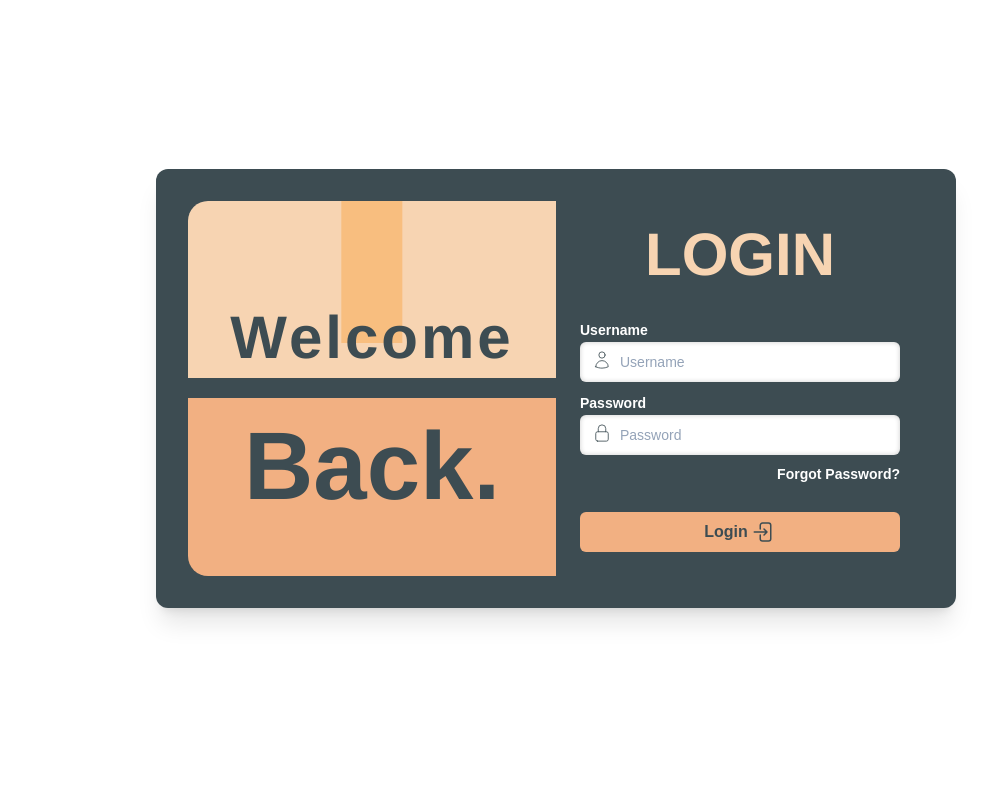
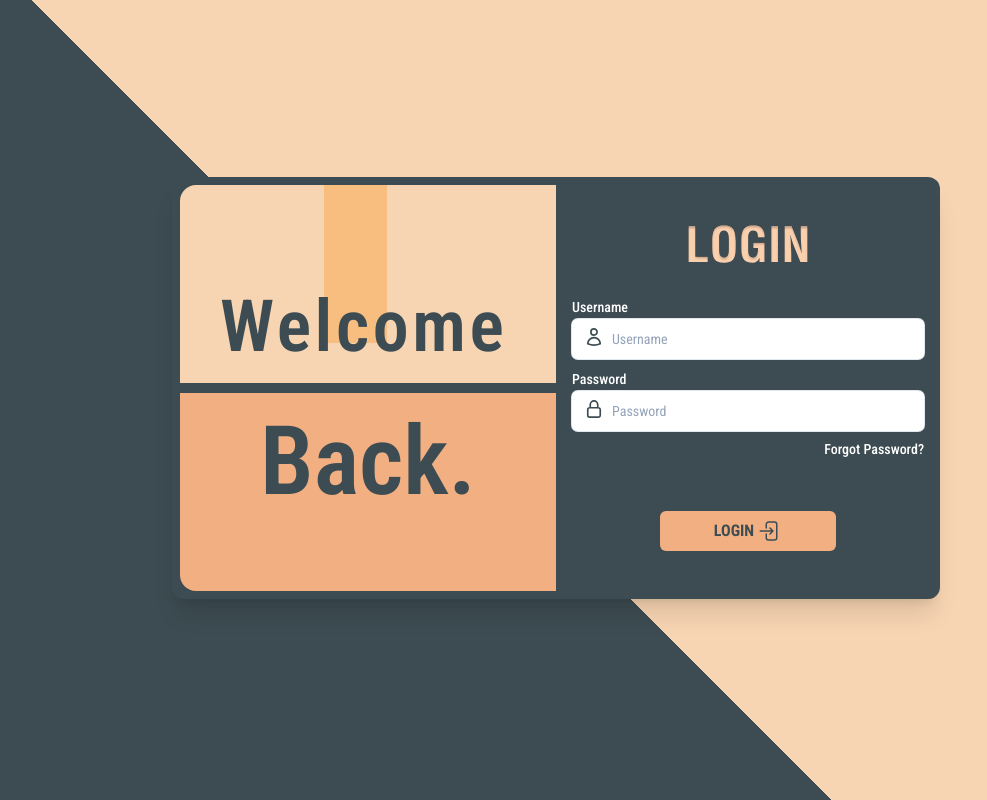
Before and after one commit to tiffanyjacklin/toserba, a SvelteKit app in the folder web/: page / in a window 1280 px wide. Shown: the whole page, without its empty margins (84-1071 px from the left). Built offline with nearby package versions, Linux system fonts and the light colour scheme.

Commit message:
login, bg

```diff
--- a/web/src/app.css
+++ b/web/src/app.css
@@ -1,4 +1,6 @@
 @import '@fontsource/fira-mono';
+@import url('https://fonts.googleapis.com/css2?family=Roboto+Condensed:ital,wght@0,100..900;1,100..900&display=swap');
+
 @tailwind base;
 @tailwind components;
 @tailwind utilities;
--- a/web/src/routes/+page.svelte
+++ b/web/src/routes/+page.svelte
@@ -1,9 +1,6 @@
 <script>
     import { onMount } from 'svelte';
-
     let json;
-    // let roles = [];
-    // let selectedRole = '';
 
     async function fetchJson() {
         const response = await fetch('/data_dummy.json');
@@ -18,22 +15,12 @@
 	onMount(async () => {
         try {
             json = await fetchJson();
-            // roles = json.toserba.roles || [];
-            // console.log('Roles:', roles);
-            // selectedRole = 'Select Your Role';
+
         } catch (error) {
             console.error('Error fetching JSON:', error);
         }
     });
 
-    // function checkCredentials(username, password,selectedRole) {
-    //     const user = json.toserba.users.find(user => user.username === username && user.user_password === password);
-	// 	if (user) {
-	// 		const userRole = json.toserba.user_roles.find(ur => ur.user_id === user.user_id && ur.roles_id === selectedRole)
-    //         return !!userRole;
-    //     }
-    //     return false;
-    // }
 
 	function handleSubmit(event) {
 		event.preventDefault();
@@ -48,17 +35,9 @@
 
 		if (user) {
 			const userId = user.user_id;
-			const user_fullname = user.user_fullname;
-			const user_photo_profile = user.user_photo_profile;
-			// const user_role = selectedRole;
+			window.location.href = '/pilih_role';
+			localStorage.setItem('userId', userId);
 
-			// alert("SUKSES");
-			window.location.href = '/pilih_role';
-
-			localStorage.setItem('userId', userId);
-			localStorage.setItem('user_fullname', user_fullname);
-			localStorage.setItem('user_photo_profile', user_photo_profile);
-			// localStorage.setItem('user_role', user_role);
 		} else {
 			alert('Invalid username, password, or role');
 		}
@@ -84,172 +63,76 @@
 	<meta name="description" content="Svelte demo app" />
 </svelte:head>
 
-<figure class="shadow-xl container bg-slate-100 rounded-xl p-4 sm:p-8 dark:bg-slate-800">
+    <figure class="font-roboto shadow-xl container bg-[#3d4c52] w-11/12 max-w-3xl m-auto rounded-xl p-1 sm:p-2">
         <div class="flex flex-col sm:flex-row">
-        <div class="welkombek flex-none w-full sm:w-1/2 relative hidden sm:block">
+            <div class="welkombek items-center min-h-10 flex-none w-full sm:w-1/2 relative hidden sm:block max-[640px]:hidden">
                 <div class="flex flex-col h-full w-full">
-				<div class="package-top h-1/2 w-full relative">
-					<div class="seal h-4/5 w-1/6 absolute top-0 left-0"></div>
-					<div class="welcome-text text-6xl tracking-wider absolute bottom-0 left-0">Welcome</div>
+                    <div class="bg-[#f7d4b2] h-1/2 w-full mb-2.5 p-5 rounded-tl-2xl relative text-center">
+                        <div class="bg-[#f8be7f] h-4/5 w-1/6 absolute top-0 left-36"></div>
+                        <div class="select-none text-7xl text-[#3d4c52] tracking-wider absolute bottom-5 p-5 pb-0 text-center mt-2.5 font-semibold">Welcome</div>
                     </div>
-				<div class="package-bottom h-1/2 w-full text-8xl">Back.</div>
+                    <div class="select-none bg-[#f2b082] p-5 text-[#3d4c52] h-1/2 w-full text-8xl text-center rounded-bl-2xl font-semibold">Back.</div>
                 </div>
             </div>
-		<form on:submit={handleSubmit} class="flex-auto p-4 sm:p-6 w-full sm:w-1/2 flex flex-col space-y-1">
-            <div>
-                <h1 class="login-text text-6xl uppercase text-shadow-inner font-semibold text-slate-900 mb-6">Login</h1>
+            <form on:submit={handleSubmit} class="flex-auto sm:p-4 sm:pr-2  max-[640px]:p-6  w-full sm:w-1/2 flex flex-col space-y-1">
+                <div class="relative flex justify-center items-center pb-6 pt-6 select-none ">
+                    <svg width="120" height="38" viewBox="0 0 239 76" fill="none" xmlns="http://www.w3.org/2000/svg">
+                        <g filter="url(#filter0_i_313_11)">
+                        <path d="M39.0374 74H0.637375V1.99999H14.0774V63.44H39.0374V74ZM47.9654 42.512V32.24C48.5414 13.904 49.9814 0.271999 71.4854 0.271999C92.9894 0.271999 94.4294 13.904 95.0054 32.24V42.512C95.0054 61.712 93.5654 75.728 71.4854 75.728C49.4054 75.728 47.9654 61.712 47.9654 42.512ZM61.7894 29.264V49.232C61.7894 55.184 62.2694 64.88 71.4854 64.88C81.0854 64.88 81.1814 54.992 81.1814 48.08V29.648C81.1814 23.888 81.4694 11.12 71.4854 11.12C60.9254 11.12 61.7894 23.696 61.7894 29.264ZM106.077 42.512V32.24C106.653 13.904 108.093 0.271999 129.597 0.271999C141.117 0.367998 149.085 3.34399 152.157 15.824C152.829 18.704 152.733 21.68 152.829 24.56H139.389C139.197 17.264 138.717 11.504 129.597 11.12C119.037 11.12 119.901 23.696 119.901 29.264V49.232C119.901 55.184 120.381 64.88 129.597 64.88C137.277 64.88 139.773 56.72 139.485 45.872H130.173V35.312H152.541V74H142.461V65.744H142.269C139.581 73.232 134.493 75.344 129.597 75.728C107.517 75.728 106.077 61.712 106.077 42.512ZM179.548 74H166.108V1.99999H179.548V74ZM224.891 16.112V1.99999H238.331V74H224.315L213.851 48.368C210.299 39.824 207.419 31.088 204.251 19.76H204.059C204.539 25.712 205.115 33.008 205.499 40.304C205.883 47.504 206.171 54.704 206.171 60.464V74H192.731V1.99999H206.651L217.115 28.208C220.571 36.56 223.451 45.104 226.715 56.816H226.907C226.427 50.288 225.947 43.28 225.563 36.368C225.179 29.456 224.891 22.544 224.891 16.112Z" fill="#FACFAD"/>
+                        </g>
+                        <defs>
+                            <filter id="filter0_i_313_11" x="0.636719" y="0.271973" width="237.695" height="79.4561" filterUnits="userSpaceOnUse" color-interpolation-filters="sRGB">
+                                <feFlood flood-opacity="0" result="BackgroundImageFix"/>
+                                <feBlend mode="normal" in="SourceGraphic" in2="BackgroundImageFix" result="shape"/>
+                                <feColorMatrix in="SourceAlpha" type="matrix" values="0 0 0 0 0 0 0 0 0 0 0 0 0 0 0 0 0 0 127 0" result="hardAlpha"/>
+                                <feOffset dy="4"/>
+                                <feGaussianBlur stdDeviation="2"/>
+                                <feComposite in2="hardAlpha" operator="arithmetic" k2="-1" k3="1"/>
+                                <feColorMatrix type="matrix" values="0 0 0 0 0 0 0 0 0 0 0 0 0 0 0 0 0 0 0.25 0"/>
+                                <feBlend mode="normal" in2="shape" result="effect1_innerShadow_313_11"/>
+                            </filter>
+                        </defs>
+                    </svg>
+
+                    <!-- <h1 class="relative text-6xl uppercase font-semibold text-[#f7d4b2] mb-6 drop-shadow-2xl select-none ">Login</h1> -->
                 </div>
-			<!-- <div class="relative">
-				<svg xmlns="http://www.w3.org/2000/svg" viewBox="0 0 24 24" fill="none" stroke="currentColor" class="icon absolute h-5 w-5 left-3 top-1/2 transform -translate-y-1/2 pointer-events-none text-gray-400">
-					<path stroke-linecap="round" stroke-linejoin="round" d="M19 9l-7 7-7-7" />
-				</svg>
-				<select id="role" autocomplete="Select Your Role" name="role" bind:value={selectedRole} class="capitalize focus:ring-2 focus:ring-blue-500 focus:outline-none appearance-none w-full pl-10 pr-8 text-sm leading-6 text-slate-900 placeholder-slate-400 rounded-md py-2 ring-1 ring-slate-200 shadow-sm">
-					<option disabled selected >Select Your Role</option>
-					{#each roles as role, index}
-						<option class="capitalize" value={role.roles_id}>{role.roles_name}</option>
-					{/each}
-				</select>
-			</div> -->
-
                 <div class="w-full">
-                <label for="username" class="forgot-text block text-sm font-medium leading-6 text-gray-900">Username</label>
+                    <label for="username" class="select-none text-sm leading-6 text-white block no-underline mt-1 font-medium">Username</label>
                     <div class="relative">
-                    <svg xmlns="http://www.w3.org/2000/svg" fill="none" viewBox="0 0 24 24" stroke="currentColor" class="icon absolute h-5 w-5 top-2 left-3 text-gray-400">
+                        <svg xmlns="http://www.w3.org/2000/svg" fill="none" viewBox="0 0 24 24" stroke="currentColor" class="stroke-[2px] absolute h-5 w-5 top-2 left-3 text-[#3d4c52]">
                             <path stroke-linecap="round" stroke-linejoin="round" d="M15.75 6a3.75 3.75 0 1 1-7.5 0 3.75 3.75 0 0 1 7.5 0ZM4.501 20.118a7.5 7.5 0 0 1 14.998 0A17.933 17.933 0 0 1 12 21.75c-2.676 0-5.216-.584-7.499-1.632Z" />
                         </svg>
-                    <input id="username" name="username" type="text" placeholder="Username" class="focus:ring-2 focus:ring-blue-500 focus:outline-none appearance-none block w-full px-10 py-2 text-sm leading-6 text-slate-900 placeholder-slate-400 rounded-md ring-1 ring-slate-200 shadow-sm" required>
+                        <input id="username" name="username" type="text" placeholder="Username" class="shadow-sm focus:ring-2 focus:ring-orange-300 focus:outline-none appearance-none block w-full px-10 py-2 text-sm leading-6 text-slate-900 placeholder-slate-400 rounded-md ring-1 ring-slate-200" required>
                     </div>
                 </div>
                 <div class="w-full">
-                <label for="password" class="forgot-text block text-sm font-medium leading-6 text-gray-900">Password</label>
+                    <label for="password" class="select-none text-sm leading-6 text-white block no-underline mt-1 font-medium">Password</label>
                     <div class="relative">
-                    <svg xmlns="http://www.w3.org/2000/svg" fill="none" viewBox="0 0 24 24" stroke="currentColor" class="icon absolute h-5 w-5 top-2 left-3 text-gray-400">
+                        <svg xmlns="http://www.w3.org/2000/svg" fill="none" viewBox="0 0 24 24" stroke="currentColor" class="stroke-[2px] absolute h-5 w-5 top-2 left-3 text-[#3d4c52]">
                             <path stroke-linecap="round" stroke-linejoin="round" d="M16.5 10.5V6.75a4.5 4.5 0 1 0-9 0v3.75m-.75 11.25h10.5a2.25 2.25 0 0 0 2.25-2.25v-6.75a2.25 2.25 0 0 0-2.25-2.25H6.75a2.25 2.25 0 0 0-2.25 2.25v6.75a2.25 2.25 0 0 0 2.25 2.25Z" />
                         </svg>
-                    <input id="password" name="password" type="password" placeholder="Password" class="focus:ring-2 focus:ring-blue-500 focus:outline-none appearance-none block w-full px-10 py-2 text-sm leading-6 text-slate-900 placeholder-slate-400 rounded-md ring-1 ring-slate-200 shadow-sm" required>
+                        <input id="password" name="password" type="password" placeholder="Password" class="shadow-sm focus:ring-2 focus:ring-orange-300 focus:outline-none appearance-none block w-full px-10 py-2 text-sm leading-6 text-slate-900 placeholder-slate-400 rounded-md ring-1 ring-slate-200" required>
                     </div>
                 </div>
                 <div>
-                <p class="text-sm text-slate-700 text-right mb-6"><a href="/forgot-password" class="forgot-text">Forgot Password?</a></p>
+                    <a href="/forgot-password" class="text-white block no-underline mt-1 font-medium text-sm  text-right mb-6">Forgot Password?</a>
                 </div>
-            <button type="submit" class="h-10 px-6 inline-flex items-center justify-center font-semibold rounded-md bg-f2b082 text-white hover:shadow-2xl">
-				<span class="icon">Login</span>
-				<svg xmlns="http://www.w3.org/2000/svg" fill="none" viewBox="0 0 24 24" stroke-width="1.5" stroke="currentColor" class="w-6 h-6 ml-1">
+                <div  class="flex items-center justify-center pb-6 pt-6 ">
+                    <button type="submit" class="h-10 w-1/2 px-6 inline-flex items-center justify-center font-bold rounded-md bg-f2b082 text-white hover:shadow-2xl">
+                        LOGIN
+                        <svg xmlns="http://www.w3.org/2000/svg" fill="none" viewBox="0 0 24 24" stroke-width="1.5" stroke="currentColor" class="stroke-[1.5px] w-6 h-6 ml-1">
                             <path stroke-linecap="round" stroke-linejoin="round" d="M8.25 9V5.25A2.25 2.25 0 0 1 10.5 3h6a2.25 2.25 0 0 1 2.25 2.25v13.5A2.25 2.25 0 0 1 16.5 21h-6a2.25 2.25 0 0 1-2.25-2.25V15M12 9l3 3m0 0-3 3m3-3H2.25" />
                         </svg>
                     </button>
+                </div>
+
             </form>
         </div>
     </figure>
 
+
 <style lang="postcss">
-
-	input, select {
-		box-shadow: inset 0 0 5px rgba(0,0,0,0.2);
-	}
-    .container {
-        background-color: #3d4c52;
-		width: 90%;
-		max-width: 800px;
-		margin: auto;
-    }
-
-    .welkombek {
-        display: flex;
-        min-height: 40vh;
-        align-items: center;
-    }
-
-	.flex {
-		display: flex;
-		height: 100%;
-	}
-
-	.package-top {
-		background-color: var(--color-bg-4);
-		padding: 20px;
-		text-align: center;
-		border-top-left-radius: 20px;
-		position: relative;
-		margin-bottom: 10px;
-		width: 100%;
-	}
-
-	.seal {
-		background-color: #f8be7f;
-		position: absolute;
-		top: 0;
-		left: 50%;
-		transform: translateX(-50%);
-		z-index: 1;
-	}
-
-	.welcome-text {
-		position: absolute;
-		bottom: 10px;
-		left: 50%;
-		transform: translateX(-50%);
-		z-index: 2;
-		font-family: 'Helvetica', sans-serif;
-		font-weight: 700;
-		color: #3d4c52;
-		font-stretch: ultra-condensed;
-	}
-
-	.package-bottom {
-		background-color: var(--color-bg-5);
-		padding: 20px;
-		text-align: center;
-		color: #3d4c52;
-		border-bottom-left-radius: 20px;
-		margin-top: 10px;
-		font-weight: 800;
-		font-family: 'Helvetica', sans-serif;
-		font-stretch: condensed;
-	}
-
-    .login-text {
-		position: relative;
-		color: var(--color-bg-4);
-		font-weight: 800;
-		font-family: 'Helvetica', sans-serif;
-		font-stretch: condensed;
-	}
-
-	.login-text::before {
-		content: '';
-		position: absolute;
-		top: 0;
-		left: 0;
-		width: 100%;
-		height: 100%;
-		z-index: -1;
-		box-shadow: inset 0 0 10px rgba(0, 0, 0, 0.5);
-		border-radius: 5px;
-	}
-
-    .forgot-text {
-        color: white;
-        display: block;
-        text-decoration: none;
-        font-stretch: ultra-condensed;
-        margin-top: 5px;
-		font-weight: 600;
-    }
-
-    .icon {
-        color: var(--color-bg-3);
-
-    }
-
-    @media (max-width: 640px) {
-        .welkombek {
-            display: none;
-        }
-
-        .container {
-            width: 100%;
-            padding: 20px;
-        }
+	:global(body) {
+		background: linear-gradient(45deg, #3d4c52 0%, #3d4c52 44%, #f7d4b2 44%, #f7d4b2 100%);
 	}
 </style>
--- a/web/tailwind.config.js
+++ b/web/tailwind.config.js
@@ -10,8 +10,9 @@ export default {
         coklat_hover:'#5E554A'
       },
       fontFamily: {
-
         body: ['Helvetica', 'Arial', 'sans-serif'],
+        poppins: ["Poppins", "sans-serif"],
+        roboto: ["Roboto Condensed", "sans-serif"],
       },
     },
   },
```
Lines whose indentation alone changed are shown as unchanged.
